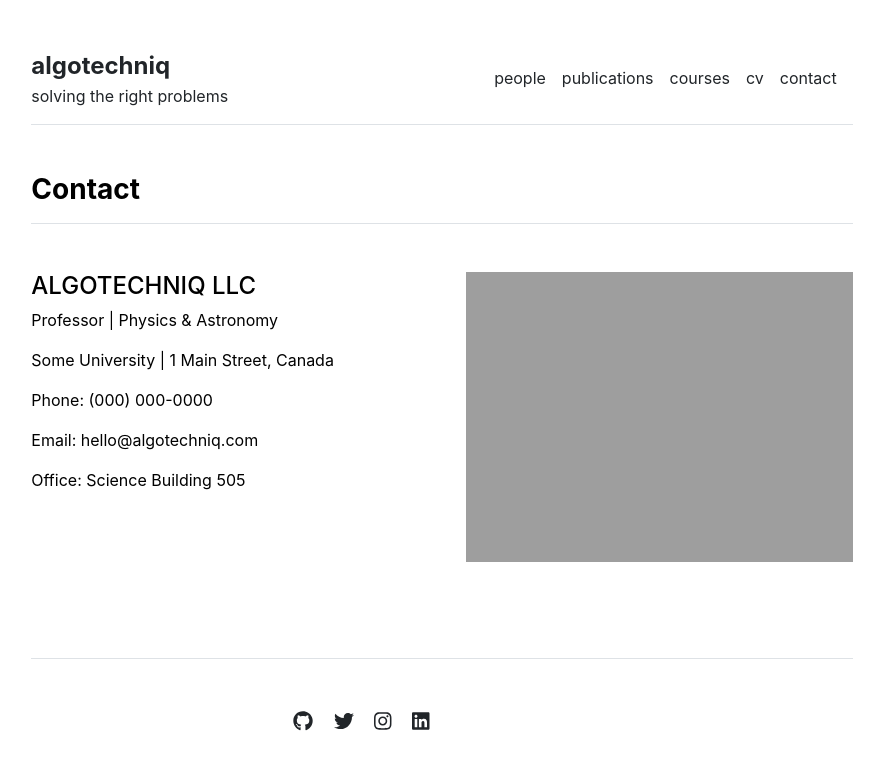
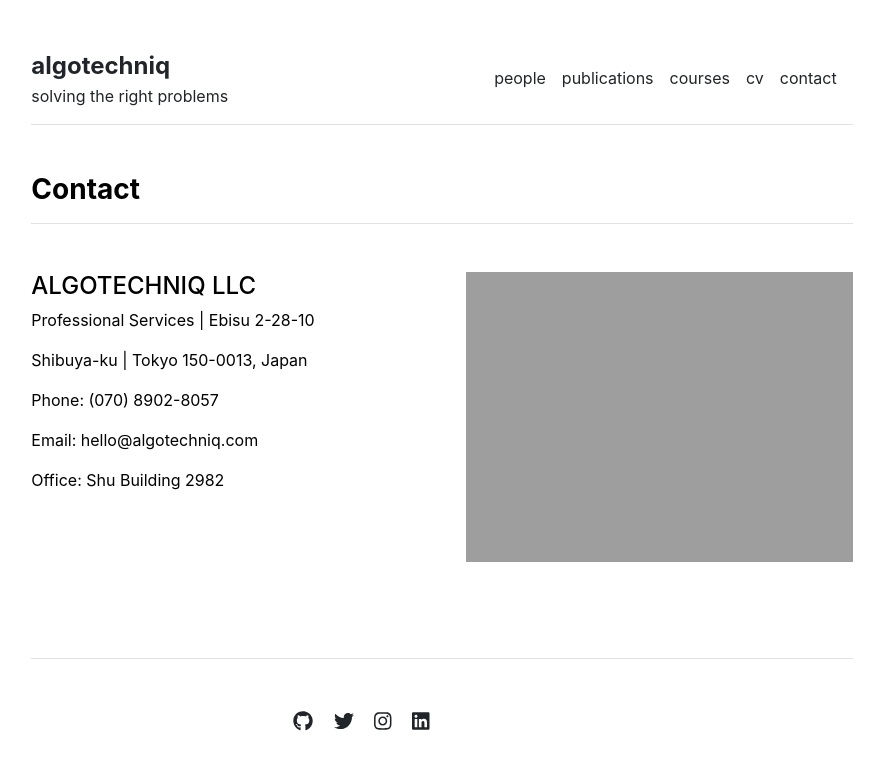
Before and after one commit to mghadam/algotechniq.github.io, a Jekyll site: the page built from contact.md, in a window 1280 px wide. Shown: the top 770 px of the page, without its empty margins (198-1082 px from the left). Built offline with Jekyll 4.4.1, drawn with Linux system fonts in a browser that asks for light colours.

Commit message:
Update settings.yml

```diff
--- a/_data/settings.yml
+++ b/_data/settings.yml
@@ -22,4 +22,4 @@ social:
 - {icon: 'linkedin', link: 'https://linkedin.com/in/lenpaul'}
 
 contacts:
-- {name: 'ALGOTECHNIQ LLC', title: 'Professor', department: 'Physics & Astronomy', institution: 'Some University', institution_address: '1 Main Street, Canada', phone: '(000) 000-0000', email: 'hello@algotechniq.com', office: 'Science Building 505', image: 'assets/img/contact.jpg'}
+- {name: 'ALGOTECHNIQ LLC', title: 'Professional Services', department: 'Ebisu 2-28-10', institution: 'Shibuya-ku', institution_address: 'Tokyo 150-0013, Japan', phone: '(070) 8902-8057', email: 'hello@algotechniq.com', office: 'Shu Building 2982', image: 'assets/img/contact.jpg'}
```
